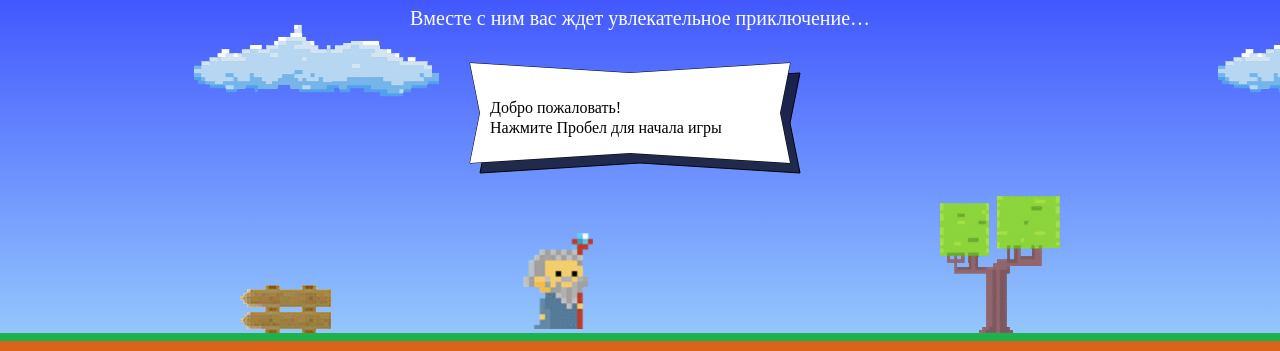
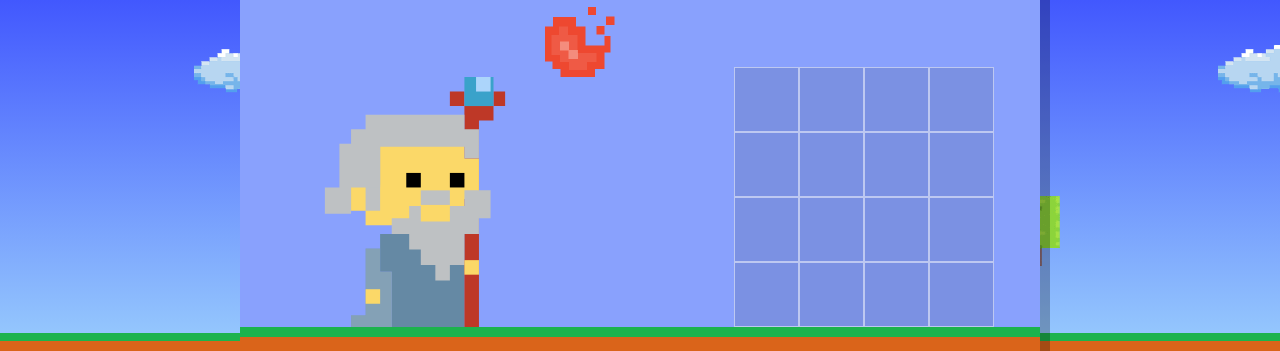
Before and after one commit to SashaKa/280363-code-and-magick-2, a website: page index.html in a window 1280 px wide. Shown: the part 266-617 px from the top of the page. Drawn offline with Linux system fonts and the light colour scheme; a web font is replaced by a local one.

Commit message:
показ оверлея

```diff
--- a/index.html
+++ b/index.html
@@ -204,6 +204,7 @@
 </script>
 <script src="js/stat.js"></script>
 <script src="js/game.js"></script>
+<script src="js/setup.js"></script>
 
 </body>
 </html>
--- /dev/null
+++ b/js/setup.js
@@ -0,0 +1,5 @@
+'use strict';
+
+var pageOverlay = document.querySelector('.setup');
+
+pageOverlay.classList.remove('hidden');
```
